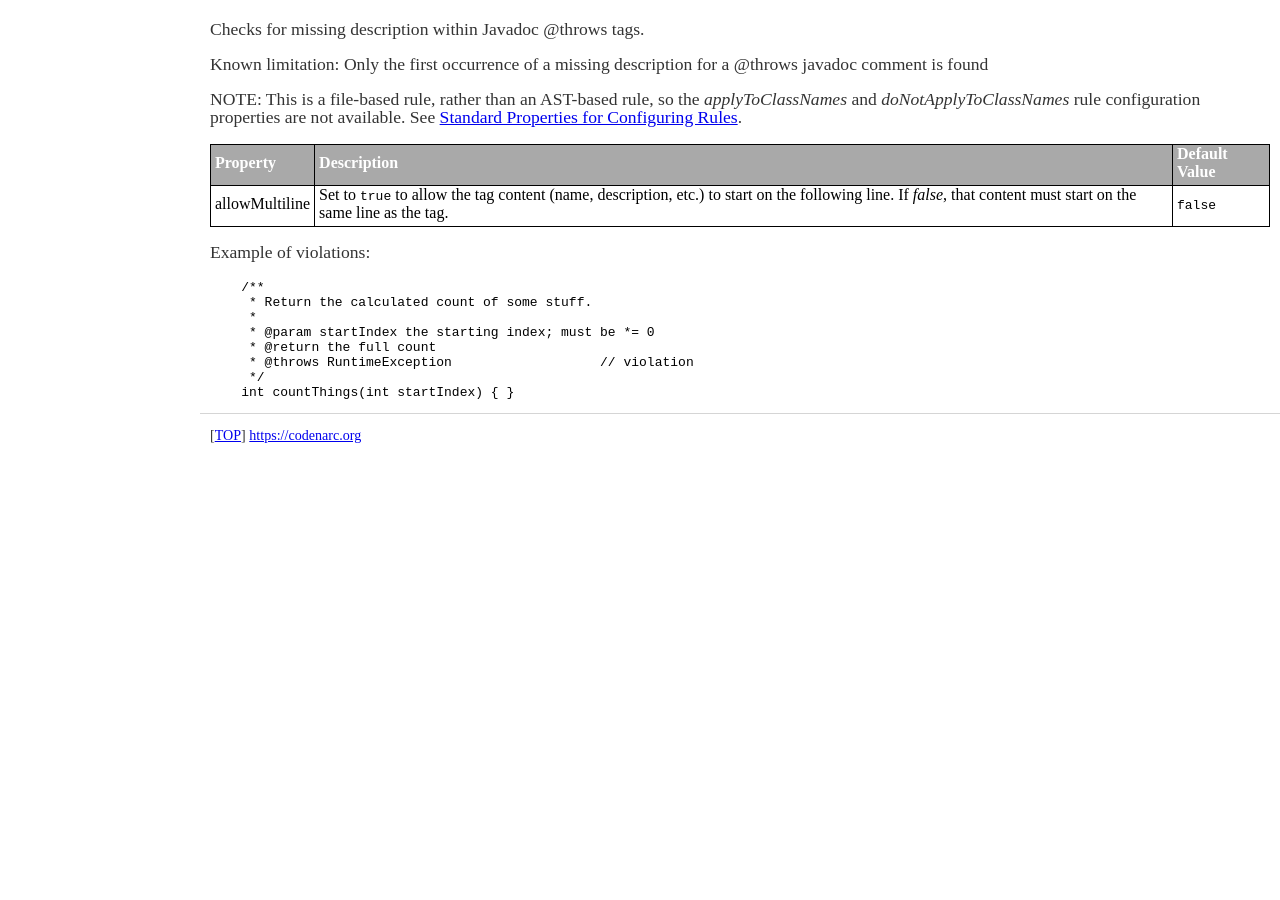
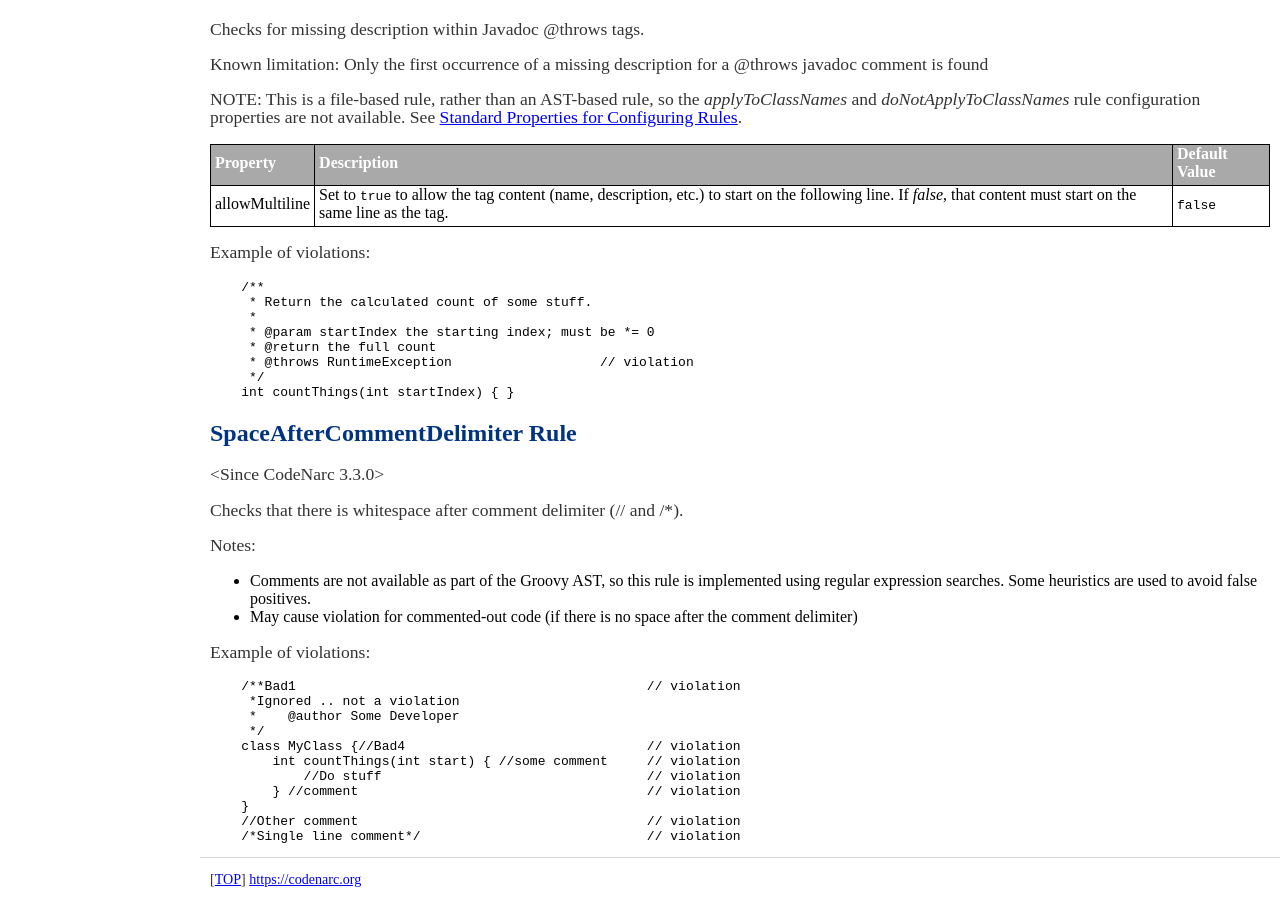
Before and after one commit to CodeNarc/CodeNarc, a Jekyll site: the page built from codenarc-rules-comments.md, in a window 1280 px wide and 900 px high, scrolled down 7187 px. Built offline with Jekyll 4.4.1, drawn with Linux system fonts in a browser that asks for light colours; before the commit the page ends 7643 px from its top, so only the background shows below that.

Commit message:
#730: SpaceAfterCommentDelimiter

````diff
--- a/codenarc-rules-comments.md
+++ b/codenarc-rules-comments.md
@@ -467,3 +467,29 @@ Example of violations:
      */
     int countThings(int startIndex) { }
 ```
+
+## SpaceAfterCommentDelimiter Rule
+
+<Since CodeNarc 3.3.0>
+
+Checks that there is whitespace after comment delimiter (// and /*).
+
+Notes:
+ - Comments are not available as part of the Groovy AST, so this rule is implemented using regular expression searches. Some heuristics are used to avoid false positives.
+ - May cause violation for commented-out code (if there is no space after the comment delimiter)
+
+Example of violations:
+
+```
+    /**Bad1                                             // violation
+     *Ignored .. not a violation
+     *    @author Some Developer
+     */
+    class MyClass {//Bad4                               // violation
+        int countThings(int start) { //some comment     // violation
+            //Do stuff                                  // violation
+        } //comment                                     // violation
+    }
+    //Other comment                                     // violation
+    /*Single line comment*/                             // violation
+```
````
